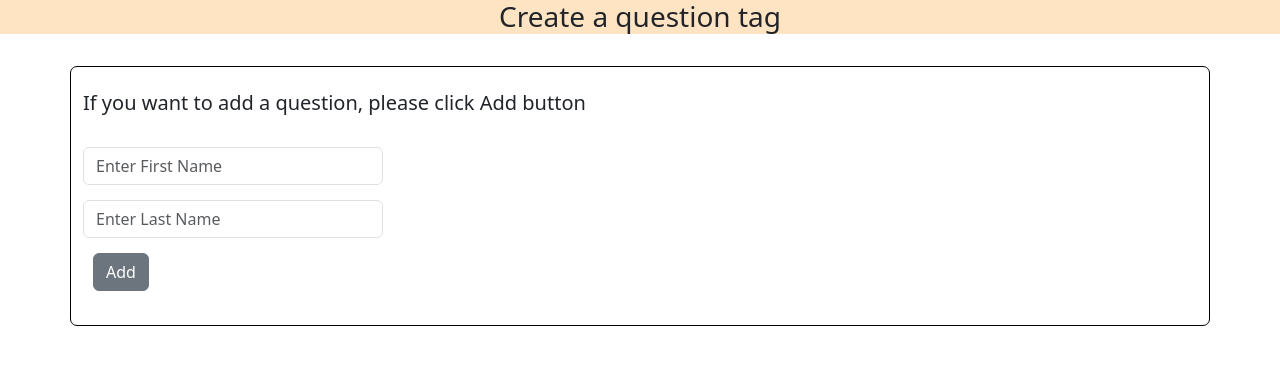
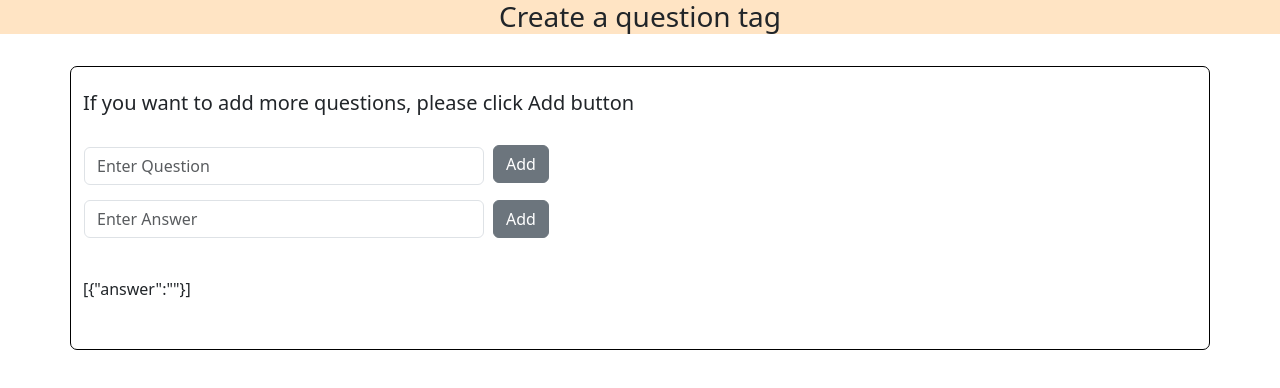
Before and after one commit to AysuDemirci/question_page, a React (Create React App) app: page / in a window 1280 px wide. Shown: the top 388 px of the page. Built offline with nearby package versions, Linux system fonts and the light colour scheme.

Commit message:
added question/answer inputs

```diff
--- /dev/null
+++ b/src/Components/AnswerTag.js
@@ -0,0 +1,58 @@
+import React, { useState } from "react";
+import { Button, Input, Row } from "reactstrap";
+
+export default function AnswerTag() {
+  const [answerList, setAnswerList] = useState([{ answer: "" }]);
+
+  function handleAnswerChange(e, index) {
+    const { name, value } = e.target;
+    const list = [...answerList];
+    list[index][name] = value;
+    setAnswerList(list);
+  }
+
+  const handleRemoveClick = (index) => {
+    const list = [...answerList];
+    list.splice(index, 1);
+    setAnswerList(list);
+  };
+
+  const handleAddClick = () => {
+    setAnswerList([...answerList, { answer: "" }]);
+  };
+
+  return (
+    <div>
+      {answerList.map((x, i) => {
+        return (
+          <div>
+            <Row>
+              <Input
+                style={{ width: "400px", marginBottom: "15px",marginLeft:"13px" }}
+                name="question"
+                placeholder="Enter Answer"
+                onChange={(e) => handleAnswerChange(e, i)}
+                value={x.answer}
+              />
+              <div>
+                {answerList.length !== 1 && (
+                  <Button onClick={() => handleRemoveClick(i)}>Remove</Button>
+                )}
+                {answerList.length - 1 === i && (
+                  <Button
+                    className="answer-btn"
+                    onClick={() => handleAddClick(i)}
+                  >
+                    Add
+                  </Button>
+                )}{" "}
+              </div>
+            </Row>
+
+            {JSON.stringify(answerList)}
+          </div>
+        );
+      })}
+    </div>
+  );
+}
--- a/src/Components/QuestionTag.js
+++ b/src/Components/QuestionTag.js
@@ -1,52 +1,64 @@
 import React, { useState } from "react";
-import { Button, Form, Input, Label } from "reactstrap";
+import { Button, Input, Row, Col } from "reactstrap";
+import AnswerTag from "./AnswerTag";
 
 export default function QuestionTag() {
-  const [inputList, setInputList] = useState([{ firstName: "", lastName: "" }]);
+  const [inputList, setInputList] = useState([{ question: "" }]);
 
-  function handleInputChange(e,index){
-    const{name,value}=e.target;
-    const list=[...inputList]
-    list[index][name]=value;
-    setInputList(list)
+  function handleInputChange(e, index) {
+    const { name, value } = e.target;
+    const list = [...inputList];
+    list[index][name] = value;
+    setInputList(list);
   }
 
-  const handleRemoveClick=index=>{
-    const list =[...inputList]
-    list.splice(index,1)
-    setInputList(list)
-  }
+  const handleRemoveClick = (index) => {
+    const list = [...inputList];
+    list.splice(index, 1);
+    setInputList(list);
+  };
 
-  const handleAddClick=()=>{
-    setInputList([...inputList,{firstName:"",lastName:""}])
-  }
+  const handleAddClick = () => {
+    setInputList([...inputList, { question: "" }]);
+  };
 
   return (
     <div>
       <br />
-      <h5>If you want to add a question, please click Add button</h5>
+      <h5>If you want to add more questions, please click Add button</h5>
       <br />
       {inputList.map((x, i) => {
         return (
           <div>
-            <Input
-              style={{ width: "300px", marginBottom: "15px" }}
-              name="firstName"
-              placeholder="Enter First Name"
-              onChange={e=>handleInputChange(e,i)}
-              value={x.firstName}
-            />
-            <Input
-              style={{ width: "300px", marginBottom: "15px" }}
-              name="lastName"
-              placeholder="Enter Last Name"
-              onChange={e=>handleInputChange(e,i)}
-              value={x.lastName}
-            />{" "}
-            <div>
-              {inputList.length !== 1 && <Button className="question-btn" onClick={()=>handleRemoveClick(i)}>Remove</Button>}
-              {inputList.length - 1 === i && <Button className="question-btn2" onClick={handleAddClick}>Add</Button>}
-            </div>
+            <Col md="6">
+
+              <Row>
+                <Input
+                  style={{ width: "400px", marginBottom: "15px",marginLeft:"13px" }}
+                  name="question"
+                  placeholder="Enter Question"
+                  onChange={(e) => handleInputChange(e, i)}
+                  value={x.question}
+                />
+                <div>
+                  <AnswerTag/>
+                  {inputList.length !== 1 && (
+                    <Button
+                      className="question-btn"
+                      onClick={() => handleRemoveClick(i)}
+                    >
+                      Remove
+                    </Button>
+                  )}
+                  {inputList.length - 1 === i && (
+                    <Button className="question-btn2" onClick={handleAddClick}>
+                      Add
+                    </Button>
+                  )}
+                </div>
+
+              </Row>
+            </Col>
           </div>
         );
       })}
--- a/src/Style.css
+++ b/src/Style.css
@@ -9,9 +9,17 @@
 }
 .question-btn{
 
-    margin-bottom: 10px;
+    margin-left: 480px;
+    margin-top: -330px;
+
 }
 .question-btn2{
-    margin-left: 10px;
-    margin-bottom: 10px;
+    margin-left: 410px;
+    margin-top: -300px;
 }
+
+
+.answer-btn{
+    margin-left: 410px;
+    margin-top: -95px;
+}
```
